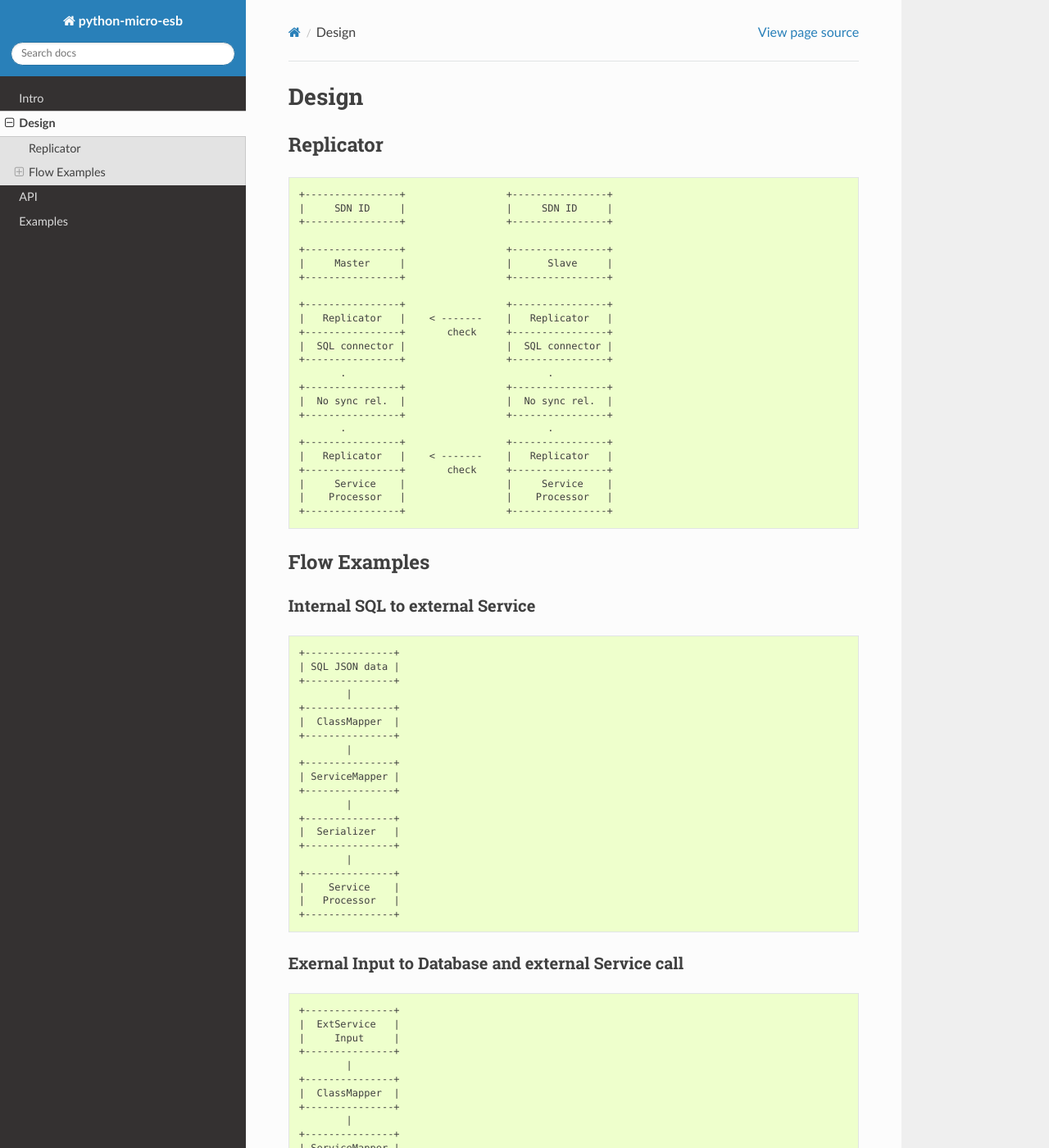
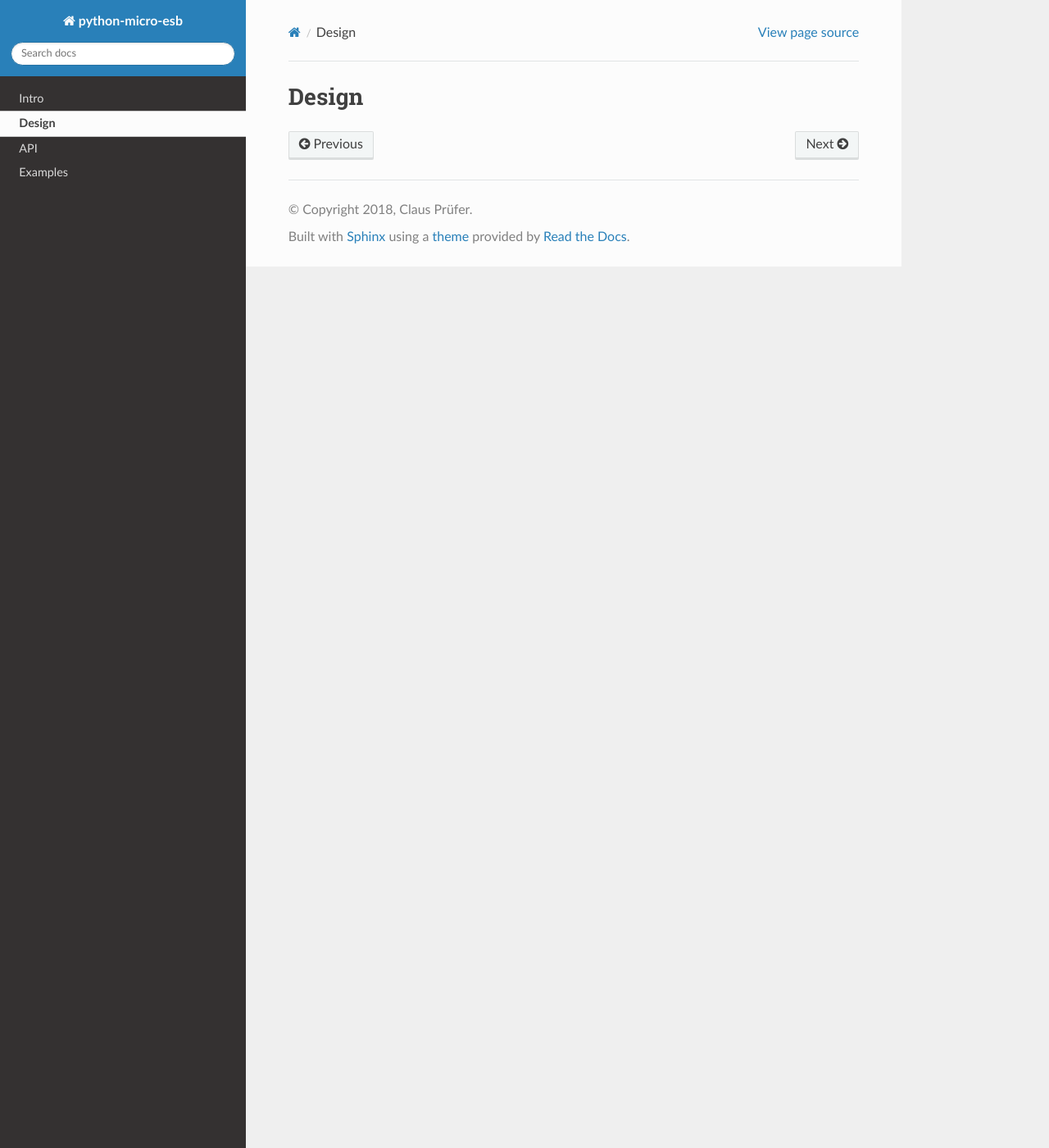
Before and after one commit to clauspruefer/python-micro-esb, a Sphinx documentation site: the page built from doc/source/design.rst, in a window 1280 px wide and 1400 px high. Shown: the whole window at 82% size. Built offline with Sphinx 7.4.7 and the Read the Docs theme 3.1.0, drawn with Linux system fonts in a browser that asks for light colours; some of the changed text lies outside the part shown.

Commit message:
Update design.rst
Must be redesigned.

```diff
--- a/doc/source/design.rst
+++ b/doc/source/design.rst
@@ -3,93 +3,3 @@
 ======
 Design
 ======
-
-Replicator
-==========
-
-.. code-block:: bash
-
-   +----------------+                 +----------------+
-   |     SDN ID     |                 |     SDN ID     |
-   +----------------+                 +----------------+
-
-   +----------------+                 +----------------+
-   |     Master     |                 |      Slave     |
-   +----------------+                 +----------------+
-
-   +----------------+                 +----------------+
-   |   Replicator   |    < -------    |   Replicator   |
-   +----------------+       check     +----------------+
-   |  SQL connector |                 |  SQL connector |
-   +----------------+                 +----------------+
-          .                                  .
-   +----------------+                 +----------------+
-   |  No sync rel.  |                 |  No sync rel.  |
-   +----------------+                 +----------------+
-          .                                  .
-   +----------------+                 +----------------+
-   |   Replicator   |    < -------    |   Replicator   |
-   +----------------+       check     +----------------+
-   |     Service    |                 |     Service    |
-   |    Processor   |                 |    Processor   |
-   +----------------+                 +----------------+
-
-Flow Examples
-=============
-
-Internal SQL to external Service
-********************************
-
-.. code-block:: bash
-
-   +---------------+
-   | SQL JSON data |
-   +---------------+
-           |
-   +---------------+
-   |  ClassMapper  |
-   +---------------+
-           |
-   +---------------+
-   | ServiceMapper |
-   +---------------+
-           |
-   +---------------+
-   |  Serializer   |
-   +---------------+
-           |
-   +---------------+
-   |    Service    |
-   |   Processor   |
-   +---------------+
-
-Exernal Input to Database and external Service call
-***************************************************
-
-.. code-block:: bash
-
-   +---------------+
-   |  ExtService   |
-   |     Input     |
-   +---------------+
-           |
-   +---------------+
-   |  ClassMapper  |
-   +---------------+
-           |
-   +---------------+
-   | ServiceMapper |
-   +---------------+
-           |
-   +---------------+
-   |  Serializer   |
-   +---------------+
-           |
-   +---------------+
-   | SQL connector |
-   +---------------+
-           |
-   +---------------+
-   |    Service    |
-   |   Processor   |
-   +---------------+
```
